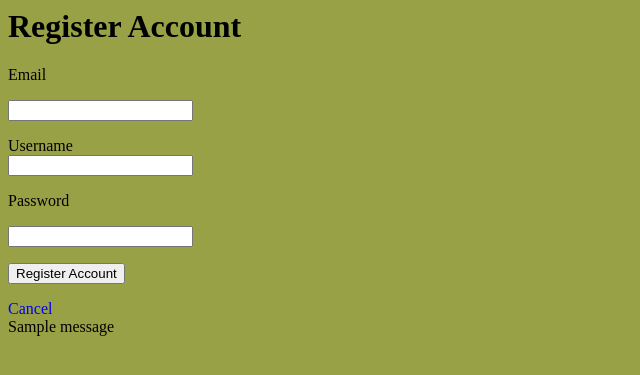
After one commit to LeDuyNg/CMPE-131-Team-2-FOODpApp, a Flask app: page /register_account in a window 1280 px wide. The commit adds this page. Shown: the top 375 px of the page, without its empty margins (0-640 px from the left). Run offline with Flask 3, Linux system fonts and the light colour scheme; one stand-in notice (Sample message) is shown.

Commit message:
- Add User Model - Uncomment the recipes line in User Model to make User and Recipe a 1-to-many relationship - Add Sign In functionality - Add Register functionality - Add Sign Out functionality - User must enter a vali email address (i.e. example@gmail.com) to be able to register for an account

```diff
--- a/app/__init__.py
+++ b/app/__init__.py
@@ -1,7 +1,7 @@
 from flask import Flask
 from flask_sqlalchemy import SQLAlchemy
 import os
-# from flask_login import LoginManager
+from flask_login import LoginManager
 
 # Create a Flask application instance
 myapp_obj = Flask(__name__)
@@ -19,16 +19,16 @@ myapp_obj.config.from_mapping(
 db = SQLAlchemy(myapp_obj)
 
 # Initialize the LoginManager for managing user authentication
-#login = LoginManager()
-#login.init_app(myapp_obj)  # Link the LoginManager with the Flask app
-#login.login_view = "login"  # If an unauthorized user tries to access a protected route, they will be redirected to the 'login' route
-#login.login_message = "You need to log in to access this page."  # Custom message that will be shown to unauthorized users
+login = LoginManager()
+login.init_app(myapp_obj)  # Link the LoginManager with the Flask app
+login.login_view = "login"  # If an unauthorized user tries to access a protected route, they will be redirected to the 'login' route
+login.login_message = "You need to log in to access this page."  # Custom message that will be shown to unauthorized users
 
 # Import routes and models after app initialization to avoid circular imports
 from app import routes, models
-# from app.models import User
+from app.models import User
 
 # Define the user loader function that Flask-Login will use to get the user object
-#@login.user_loader
-#def load_user(id):
-    #return User.query.get(int(id))  # Fetch the user by ID from the database
+@login.user_loader
+def load_user(id):
+    return User.query.get(int(id))  # Fetch the user by ID from the database
--- a/app/forms.py
+++ b/app/forms.py
@@ -0,0 +1,16 @@
+from flask_wtf import FlaskForm
+from wtforms import StringField, PasswordField, BooleanField, SubmitField, validators, EmailField, TextAreaField
+from wtforms.validators import DataRequired, Length, Email
+
+# Login form for user authentication
+class LoginForm(FlaskForm):
+    email = EmailField('Email', validators=[DataRequired(), Email(message="Please enter a valid email address.")])  # Email field, requires data
+    password = PasswordField('Password', validators=[Length(min=4, max=35)])  # Password field with a length constraint
+    submit = SubmitField("Sign in")  # Submit button with the label "Sign in"
+
+# Form for creating a new account
+class RegisterForm(FlaskForm):
+    username = StringField('Username', validators=[DataRequired()])  # Username field, requires data
+    password = PasswordField('Password', validators=[Length(min=4, max=35)])  # Password field with length constraint
+    email = EmailField('Email', validators=[DataRequired(), Email(message="Please enter a valid email address.")])  # Email field, requires data
+    submit = SubmitField("Register Account")  # Submit button with the label "Create Account"ta
--- a/app/routes.py
+++ b/app/routes.py
@@ -1,11 +1,15 @@
 
 from app import myapp_obj
-from flask import render_template, redirect
+from flask import render_template, redirect, request, flash
+from app.forms import LoginForm, RegisterForm
+from app.models import User
+from app import db
+from flask_login import current_user, login_required, login_user, logout_user
 
 # Login route (landing page), renders home page and displays all recipes
-@myapp_obj.route("/")
-def login():
-    return render_template("login.html", title = "Log In", pageClass = "login")  # Render home.html
+#@myapp_obj.route("/")
+#def login():
+#    return render_template("login.html", title = "Log In", pageClass = "login")  # Render home.html
 
 # Register route, renders home page and displays all recipes
 @myapp_obj.route("/register")
@@ -48,7 +52,45 @@ def mysinglerecipeview():
 def mysinglerecipeadd():
     return render_template("mysinglerecipeadd.html", title = "Add A Recipe", pageClass = "mysinglerecipeadd")  # Render home.html
 
-# Route to log out, redirects to landing page
-@myapp_obj.route("/logout")
+# Route for logging out the user
+@myapp_obj.route('/logout')
 def logout():
-    return redirect("/");
+    logout_user()  # Log the user out
+    return redirect('/')  # Redirect to the homepage
+
+
+# --------------------------------------------------------------------- #
+# |                                                                    |#
+# |                         User Related Routes                        |#
+# |                                                                    |#
+# --------------------------------------------------------------------- #
+# Route for logging in the user
+@myapp_obj.route('/login', methods=['GET', 'POST'])
+@myapp_obj.route('/', methods=['GET', 'POST'])
+def login():
+    form = LoginForm()  # Create form for user to log in
+    if current_user.is_authenticated:  # If the user is already logged in
+        return redirect('/homepage')  # Redirect to the home page
+
+    if request.method == 'POST':  # If the form is submitted
+        user = User.query.filter_by(email=form.email.data).first()  # Query for the user by username
+        if user is not None and user.check_password(password=form.password.data):  # Check if the password is correct
+            login_user(user)  # Log the user in
+            return redirect("/homepage")  # Redirect to the home page
+        else:
+            flash("Invalid email or password", "danger")  # Show an error message if login fails
+    return render_template("test_login.html", form=form)  # Render login.html and pass the form
+
+# Route for creating a new user account
+@myapp_obj.route("/register_account", methods=['GET', 'POST'])
+def register_account():
+    form = RegisterForm()  # Create form for user to create an account
+    if form.validate_on_submit():  # Validate the form when the user submits it
+        # Create a new user and hash their password
+        user = User(username=form.username.data, email=form.email.data)
+        user.set_password(password=form.password.data)
+        db.session.add(user)  # Add the user to the session
+        db.session.commit()  # Commit the changes to the database
+        return redirect("/")  # Redirect to the homepage after account creation
+    else:
+        return render_template("test_register_account.html", title="Create Account", form=form)
--- a/app/templates/base.html
+++ b/app/templates/base.html
@@ -6,5 +6,14 @@
 <body class = "{{pageClass}}">
     {% block content %} {% endblock %}
 
+    {% with messages = get_flashed_messages(with_categories=True) %}
+	    {% if messages %}
+	        {% for category, message in messages %}
+	        <div class="alert alert-{{ category }}">
+	            {{ message }}
+	        </div>
+	        {% endfor %}
+	    {% endif %}
+    {% endwith %}
 </body>
 </html>
--- /dev/null
+++ b/app/templates/test_homepage.html
@@ -0,0 +1,5 @@
+{% extends "base.html" %}
+{% block content %}
+    <h1>Test Home Page</h1>
+    <a href = "{{url_for('logout')}}">Log Out</a>
+{% endblock %}
--- /dev/null
+++ b/app/templates/test_register_account.html
@@ -0,0 +1,28 @@
+{% extends "base.html" %}
+{% block content %}
+<h1>Register Account</h1>
+<form action="" method="POST" novalidate>
+    {{form.hidden_tag()}}
+    <p> {{form.email.label}}</br>
+        <div>
+            {{ form.email(class="form-control") }}
+            {% for error in form.email.errors %}
+                <div class="text-danger">{{ error }}</div>
+            {% endfor %}
+        </div></p>
+
+    <p> {{form.username.label}}</br>
+    {{form.username()}}</p>
+
+    <p>{{form.password.label}}</br>
+        <div>
+            {{ form.password(class="form-control") }}
+            {% for error in form.password.errors %}
+                <div class="text-danger">{{ error }}</div>
+            {% endfor %}
+        </div></p>
+
+    <p>{{form.submit()}}</p>
+</form>
+<a href = "{{url_for('login')}}">Cancel</a>
+{% endblock %}
--- a/requirements.txt
+++ b/requirements.txt
@@ -1,9 +1,12 @@
 blinker==1.9.0
 click==8.1.8
+dnspython==2.7.0
+email_validator==2.2.0
 Flask==3.1.0
 Flask-Login==0.6.3
 Flask-SQLAlchemy==3.1.1
 Flask-WTF==1.2.2
+idna==3.10
 itsdangerous==2.2.0
 Jinja2==3.1.6
 MarkupSafe==3.0.2
```
Also changed, not shown: app/models.py (+26 -0 lines), app/templates/test_login.html (added, +34 -0 lines), app/app.db (added), checklist.txt (added), 1 other file.
